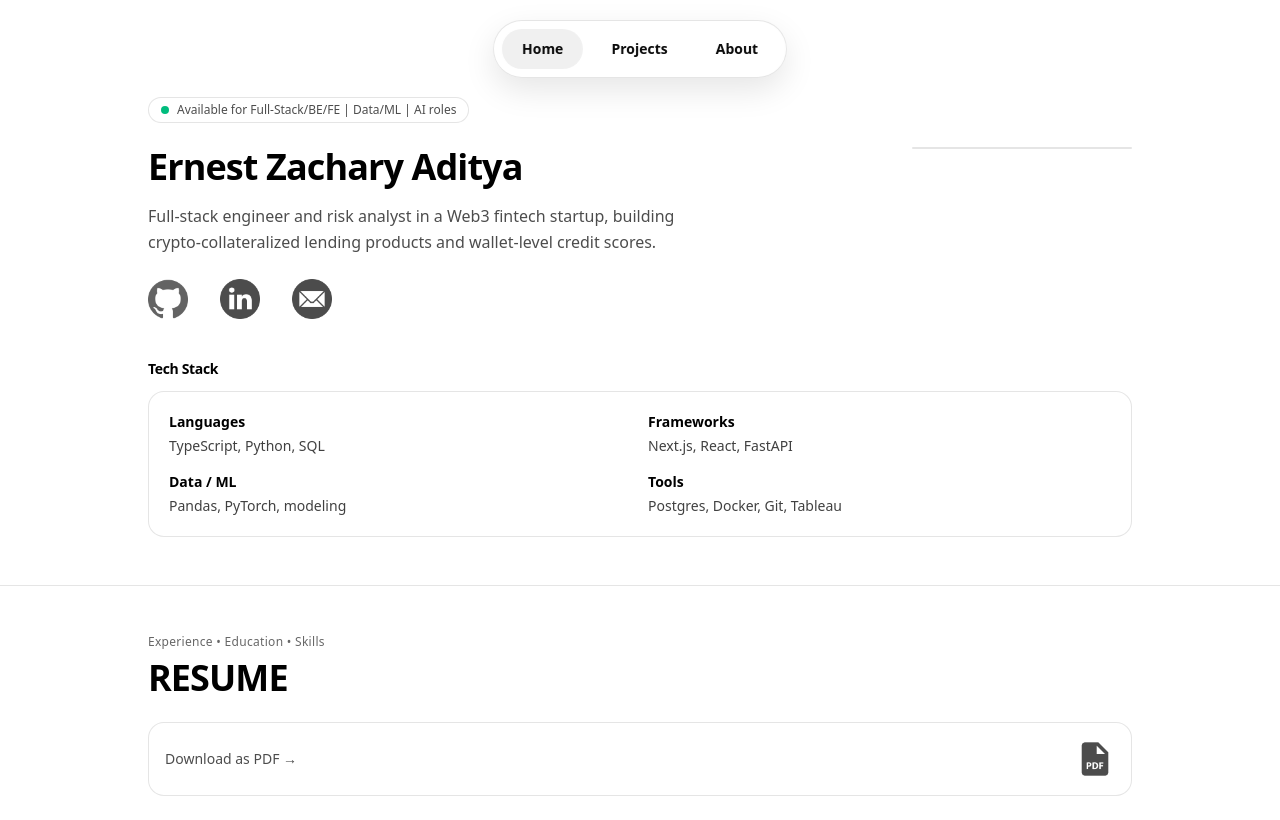
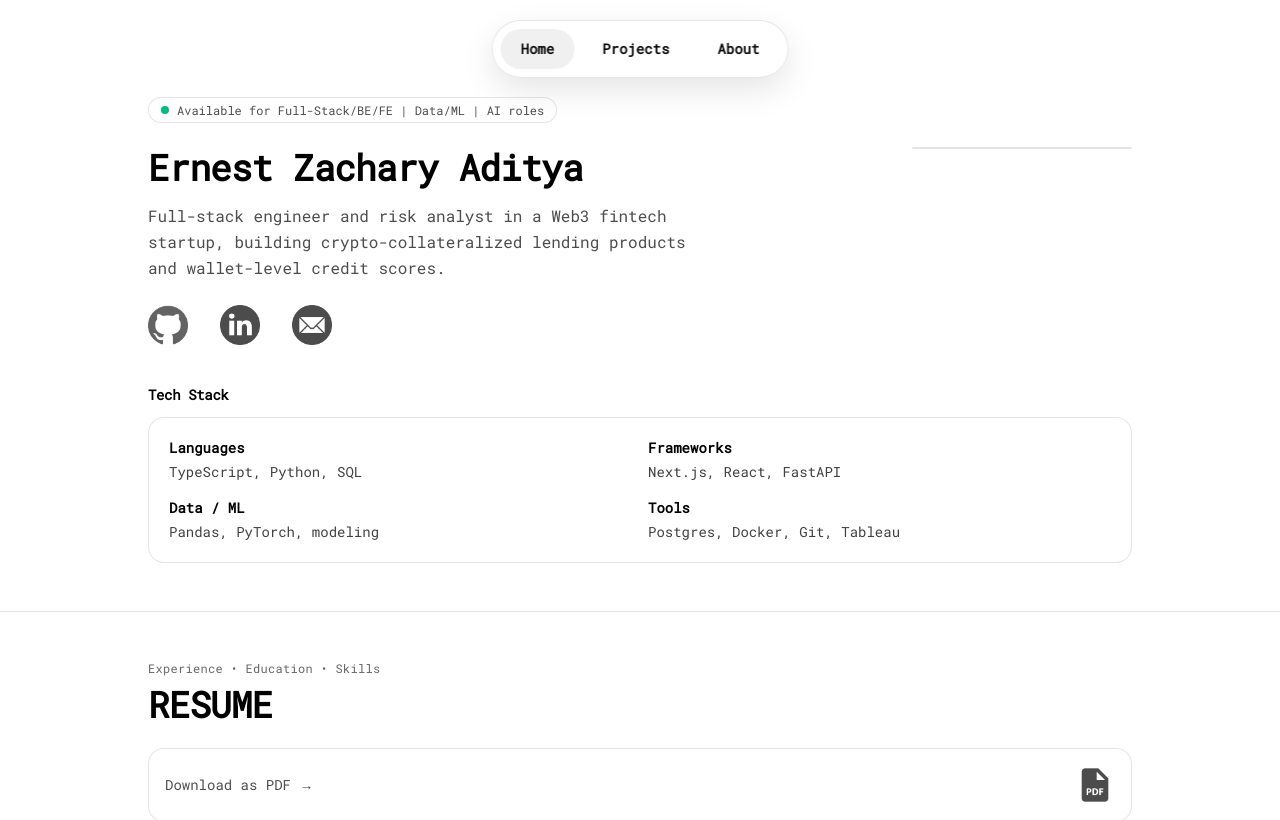
Before and after one commit to Zachaditya/personal_website, a Next.js app in the folder personal-site/: page / in a window 1280 px wide. Shown: the top 820 px of the page. Built offline with nearby package versions, Linux system fonts and the light colour scheme.

Commit message:
final changes

```diff
--- a/personal-site/src/app/layout.tsx
+++ b/personal-site/src/app/layout.tsx
@@ -1,11 +1,19 @@
 // src/app/layout.tsx
 import "./globals.css";
+import type { Metadata } from "next";
+import { Roboto_Mono } from "next/font/google";
 import PageTransition from "@/components/PageTransition";
-import type { Metadata } from "next";
+import { Analytics } from "@vercel/analytics/next";
 
 export const metadata: Metadata = {
   title: "zachaditya",
 };
+
+const ptMono = Roboto_Mono({
+  weight: "400",
+  subsets: ["latin"],
+  display: "swap",
+});
 
 export default function RootLayout({
   children,
@@ -14,8 +22,11 @@ export default function RootLayout({
 }) {
   return (
     <html lang="en">
-      <body className="bg-white text-black overflow-x-hidden">
+      <body
+        className={`${ptMono.className} bg-white text-black overflow-x-hidden antialiased`}
+      >
         <PageTransition>{children}</PageTransition>
+        <Analytics />
       </body>
     </html>
   );
```
